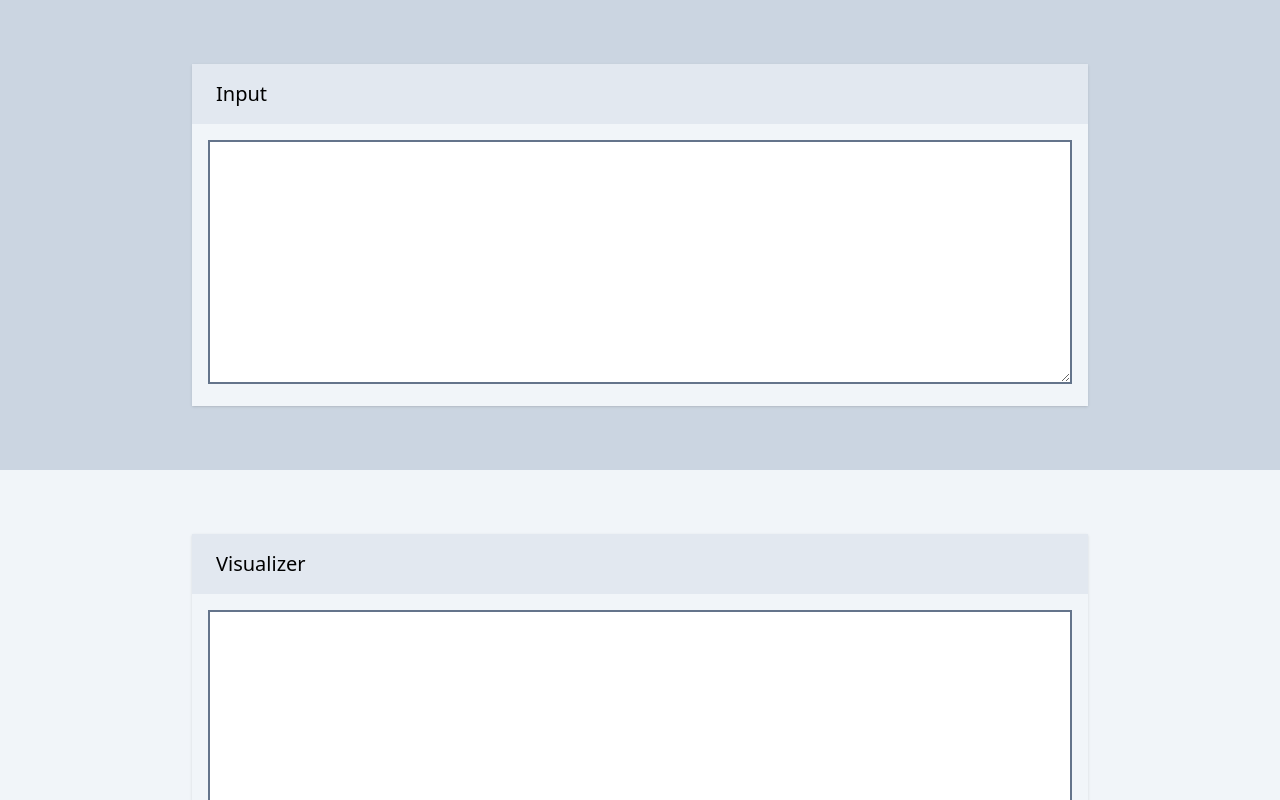
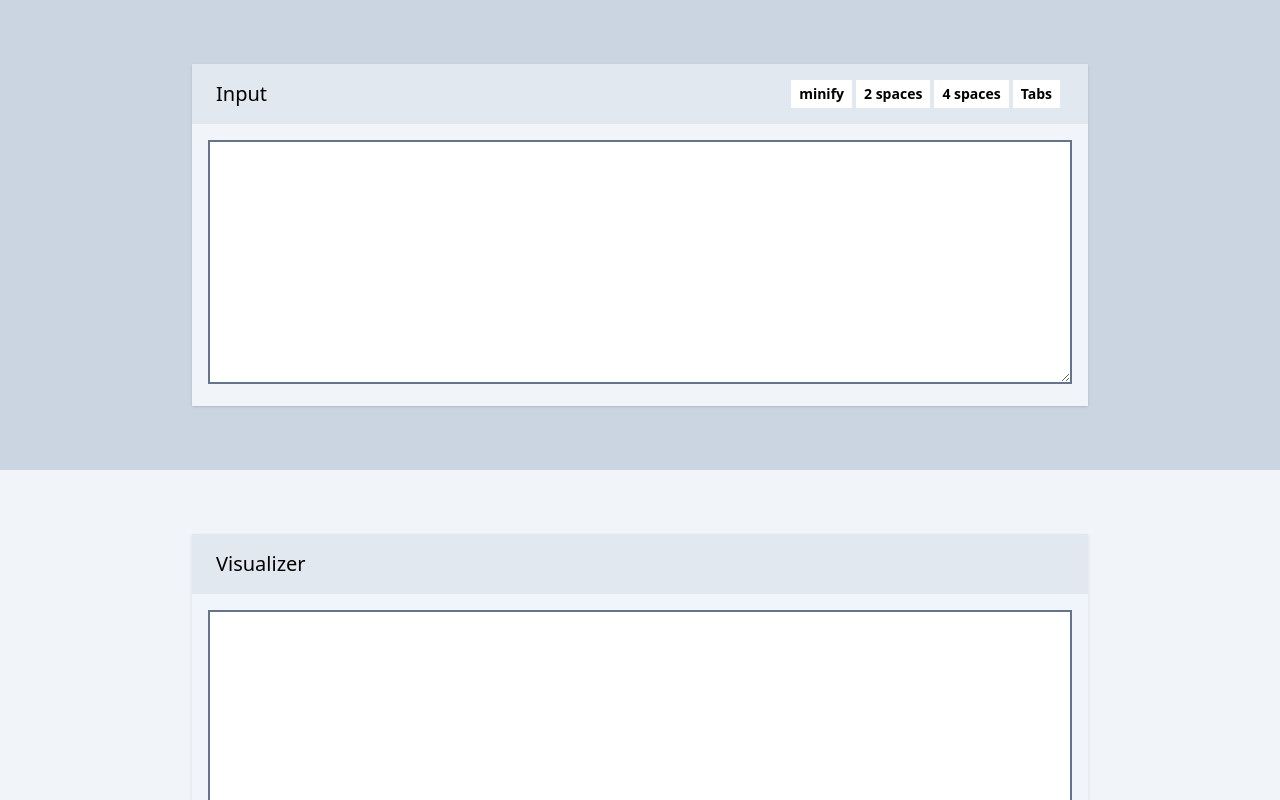
Before and after one commit to reactry/json, a React (Create React App) app: page / in a window 1280 px wide. Shown: the top 800 px of the page. Built offline with nearby package versions, Linux system fonts and the light colour scheme.

Commit message:
Added settings.json with indentation options * added indent buttons to Formatter header

```diff
--- a/src/App.js
+++ b/src/App.js
@@ -4,11 +4,13 @@ import Footer from './Footer';
 
 import React from 'react';
 
+import settings from './settings.json';
+
 
 
 function App () {
-	let formatterProps = {};
-	let visualizerProps = {};
+	let formatterProps = {settings};
+	let visualizerProps = {settings};
 
 	return (
 		<div className="App">
--- a/src/Formatter/Formatter.js
+++ b/src/Formatter/Formatter.js
@@ -1,12 +1,28 @@
 
 
 
-export default function Formatter () {
+export default function Formatter ({
+	settings
+}) {
+
+	let indentationItems = settings.indentations.map((v, i) => {
+		return (
+			<div className="bg-white text-black text-sm cursor-pointer font-bold px-2 py-1 mr-1 duration-300 hover:bg-slate-700 hover:text-white">
+				{v.name}
+			</div>
+		);
+	});
+
 	return (
 		<div className="Formatter px-4 py-16 bg-slate-300">
 			<div className="max-w-4xl mx-auto shadow">
-				<div className="bg-slate-200 px-6 py-4">
-					<h1 className="text-xl">Input</h1>
+				<div className="bg-slate-200 px-6 py-4 flex">
+					<div className="grow">
+						<h1 className="text-xl">Input</h1>
+					</div>
+					<div className="flex">
+						{indentationItems}
+					</div>
 				</div>
 				<div className="bg-slate-100 px-4 py-4">
 					<textarea name="" id="" cols="30" rows="10" className="w-full border-2 border-slate-500"></textarea>
--- a/src/Visualizer/Visualizer.js
+++ b/src/Visualizer/Visualizer.js
@@ -1,7 +1,9 @@
 
 
 
-export default function Visualizer () {
+export default function Visualizer ({
+	settings
+}) {
 	return (
 		<div className="Visualizer px-4 py-16 bg-slate-100">
 			<div className="max-w-4xl mx-auto shadow">
--- /dev/null
+++ b/src/settings.json
@@ -0,0 +1,20 @@
+{
+	"indentations": [
+		{
+			"name": "minify",
+			"value": ""
+		},
+		{
+			"name": "2 spaces",
+			"value": "  "
+		},
+		{
+			"name": "4 spaces",
+			"value": "    "
+		},
+		{
+			"name": "Tabs",
+			"value": "\t"
+		}
+	]
+}
```
